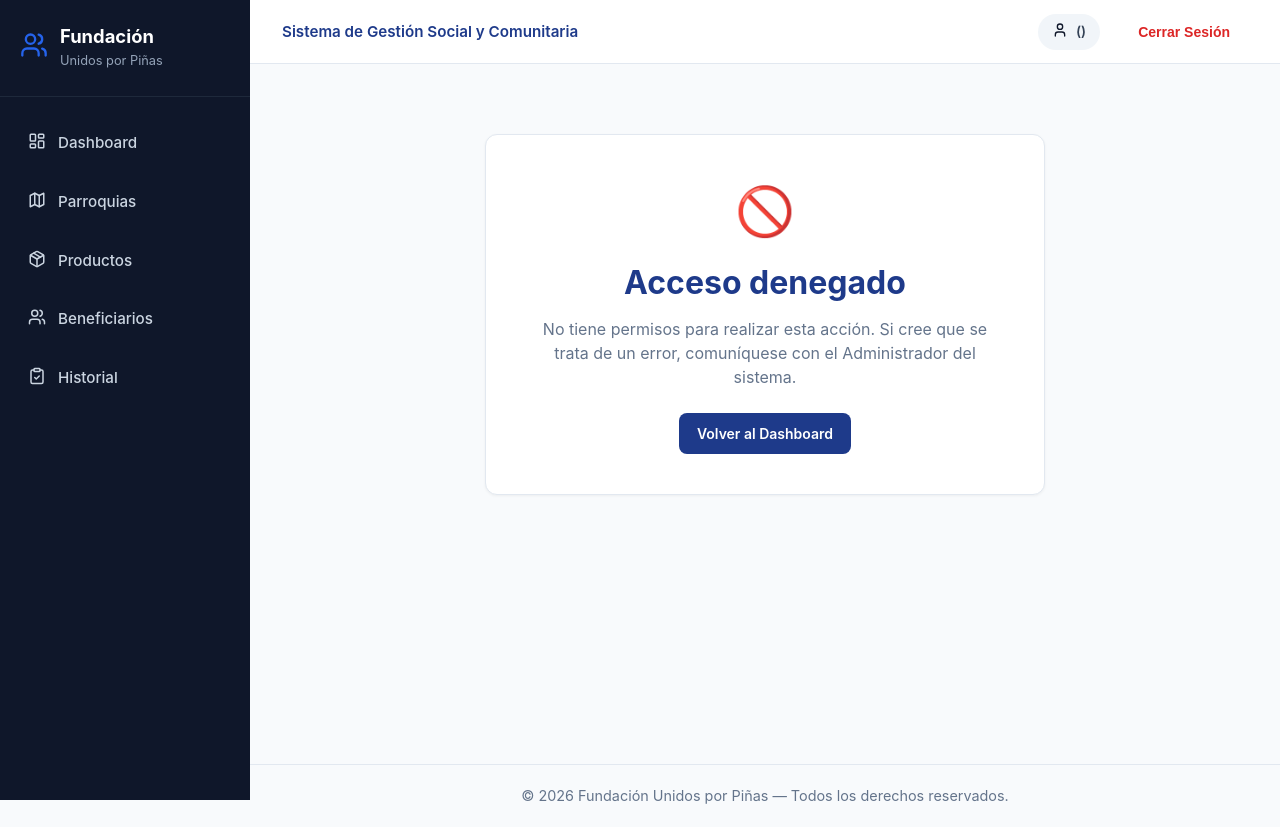
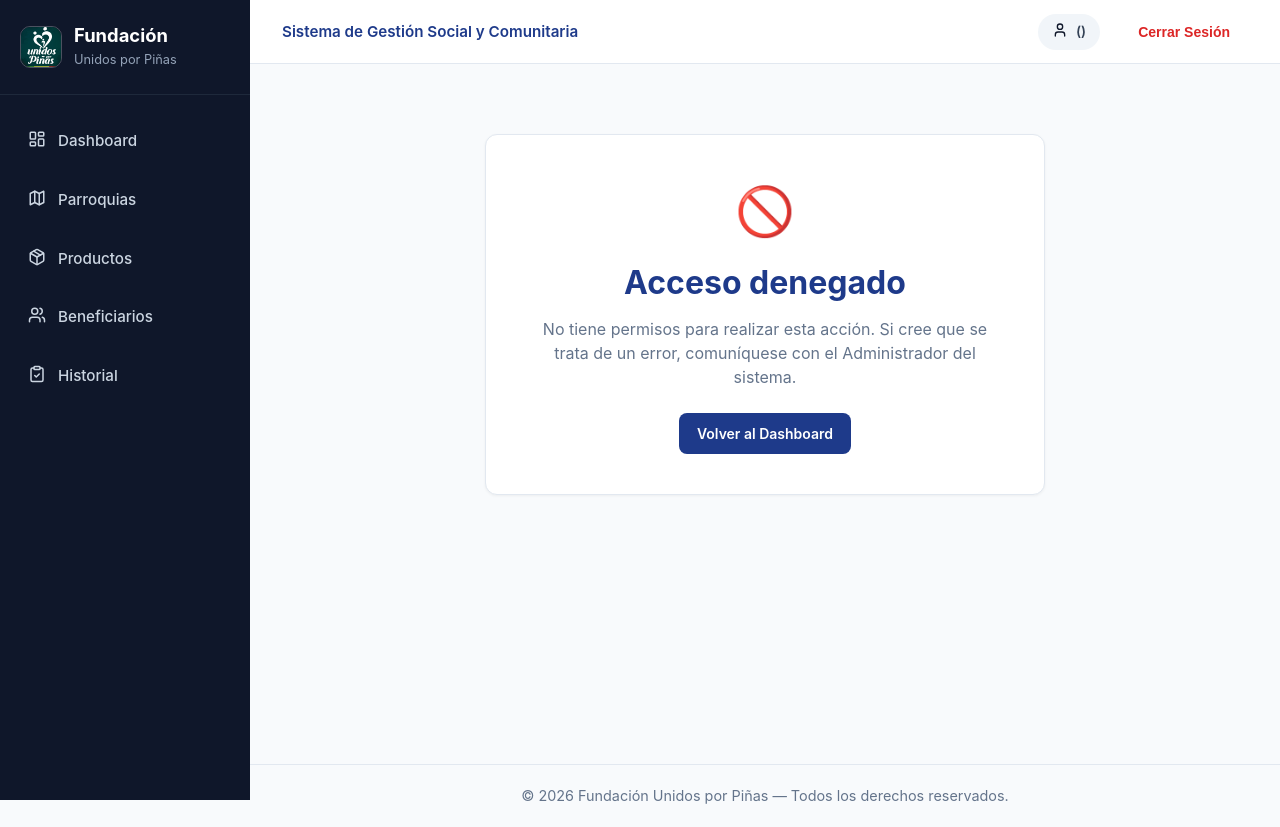
Before and after one commit to alexander06j/fundacion-web-pag, a Spring Boot app: page /acceso-denegado in a window 1280 px wide. Run offline with Spring Boot 4, Linux system fonts and the light colour scheme; some of the project's set-up classes (security, data sources, template engines, error pages and the like) are left out, and stand-ins take their place.

Commit message:
Actualización del encabezado .sidebar-brand para mostrar el logotipo oficial /images/logo-fundacion.jpg con enlace a /.

```diff
--- a/fundacion-web/src/main/resources/templates/fragments/navbar-admin.html
+++ b/fundacion-web/src/main/resources/templates/fragments/navbar-admin.html
@@ -5,20 +5,17 @@
 <div th:fragment="navbar">
     <!-- Barra Lateral (Sidebar Fijo a la Izquierda) -->
     <aside class="sidebar">
-        <div class="sidebar-brand">
-            <div class="sidebar-logo">
-                <svg width="28" height="28" viewBox="0 0 24 24" fill="none" stroke="#2563eb" stroke-width="2" stroke-linecap="round" stroke-linejoin="round">
-                    <path d="M16 21v-2a4 4 0 0 0-4-4H6a4 4 0 0 0-4 4v2"/>
-                    <circle cx="9" cy="7" r="4"/>
-                    <path d="M22 21v-2a4 4 0 0 0-3-3.87"/>
-                    <path d="M16 3.13a4 4 0 0 1 0 7.75"/>
-                </svg>
+        <a th:href="@{/}" class="sidebar-brand" style="text-decoration: none;">
+            <div class="sidebar-logo" style="display: flex; align-items: center;">
+                <img th:src="@{/images/logo-fundacion.jpg}"
+                     alt="Logo Fundación Unidos por Piñas"
+                     style="width: 42px; height: 42px; border-radius: 10px; object-fit: cover; border: 1.5px solid rgba(255,255,255,0.25);">
             </div>
             <div class="sidebar-title">
                 <h2>Fundación</h2>
                 <small>Unidos por Piñas</small>
             </div>
-        </div>
+        </a>
 
         <ul class="sidebar-nav">
             <li>
```
